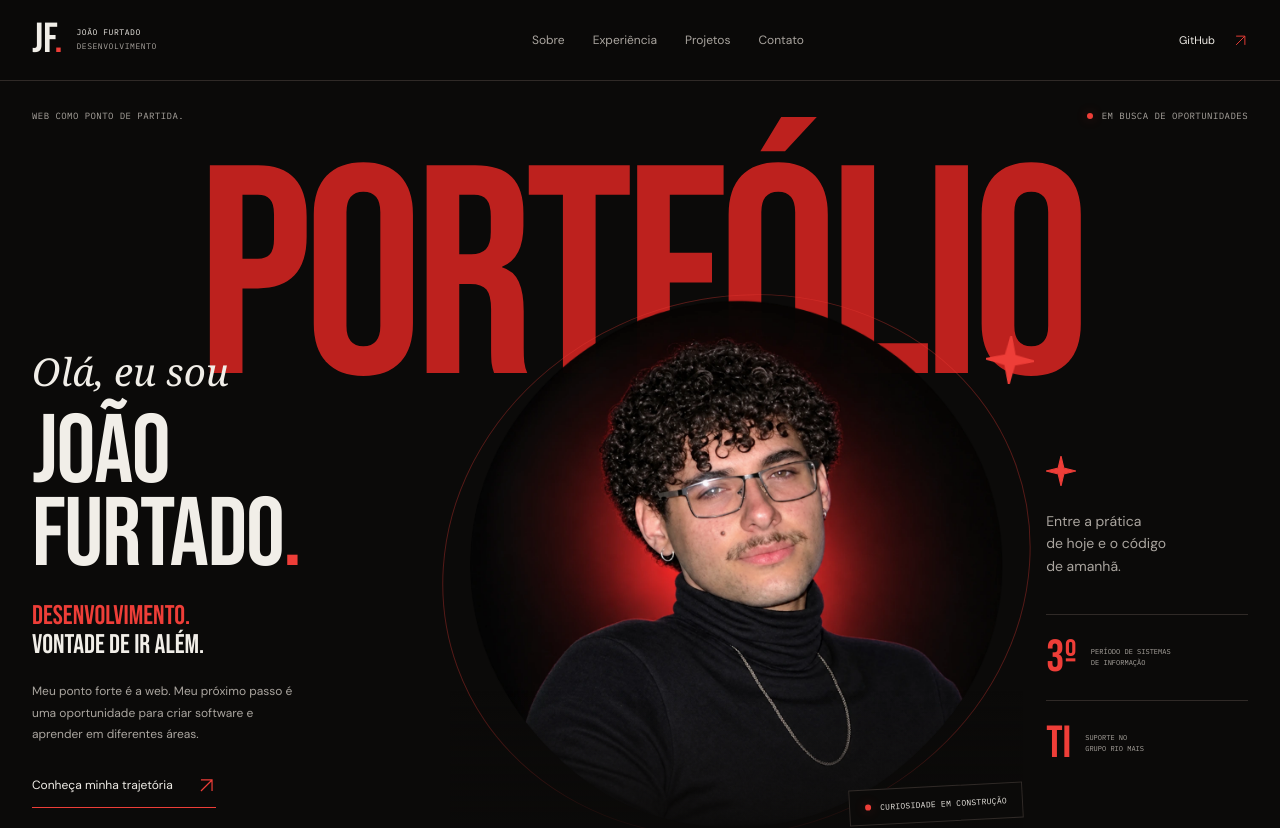
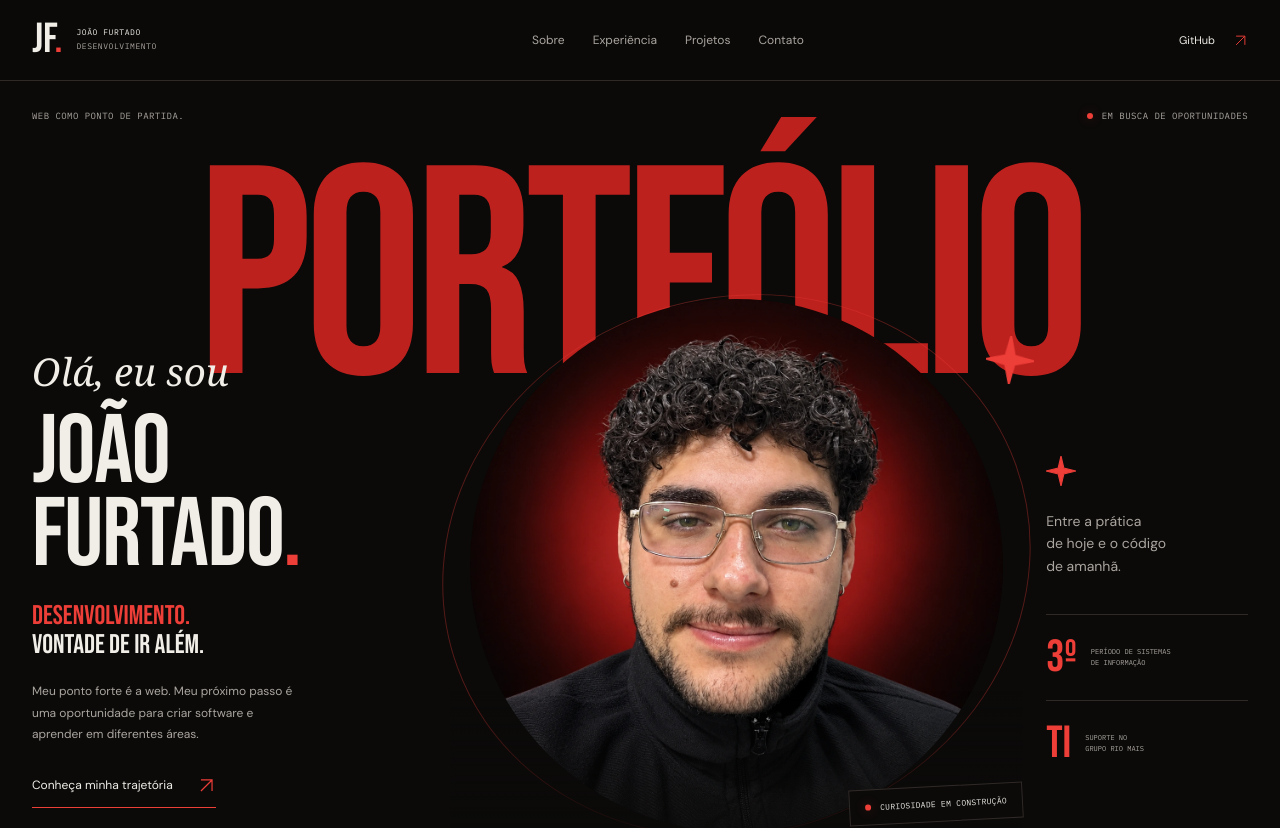
Before and after one commit to FurtadoRDS/joao-furtado-portfolio-v1, a React (Vite) app: page / in a window 1280 px wide. Shown: the top 828 px of the page. Built offline with nearby package versions, Linux system fonts and the light colour scheme.

Commit message:
Atualiza foto de perfil com novo retrato e degradê

```diff
--- a/src/App.tsx
+++ b/src/App.tsx
@@ -79,7 +79,7 @@ function App() {
                 portraitRef.current?.style.setProperty('--portrait-y', '0px');
               }}>
                 <div className="portrait-orbit" aria-hidden="true" />
-                <div className="portrait-image"><img src="/images/joao-furtado-theme.webp" alt="Retrato de João Furtado" width="1254" height="1254" fetchPriority="high" /></div>
+                <div className="portrait-image"><img src="/images/joao-furtado-profile.webp" alt="Retrato de João Furtado" width="1254" height="1254" fetchPriority="high" /></div>
                 <div className="portrait-label"><span className="status-dot" /> CURIOSIDADE EM CONSTRUÇÃO</div>
                 <Star className="portrait-star" />
               </div>
```
Also changed, not shown: public/images/joao-furtado-profile.webp (added), 1 other file (tests, documents, lock files or other folders).
